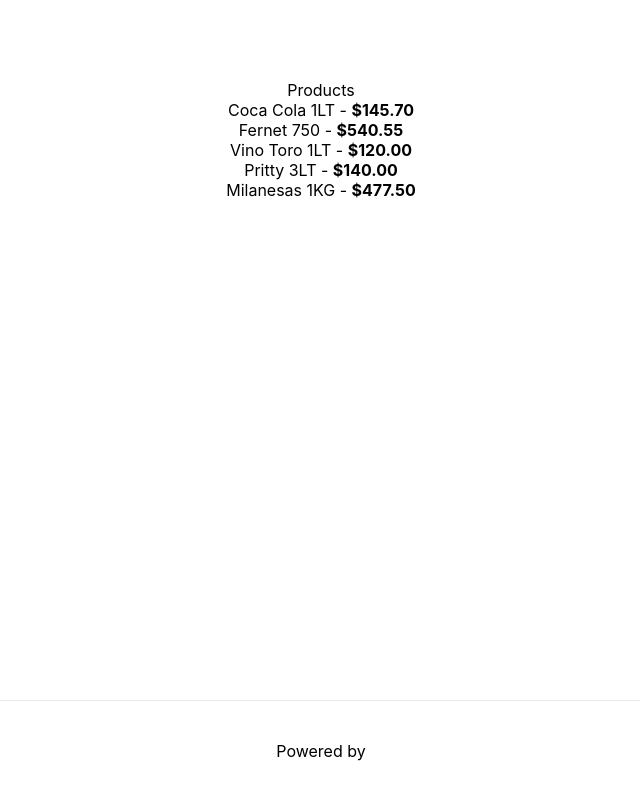
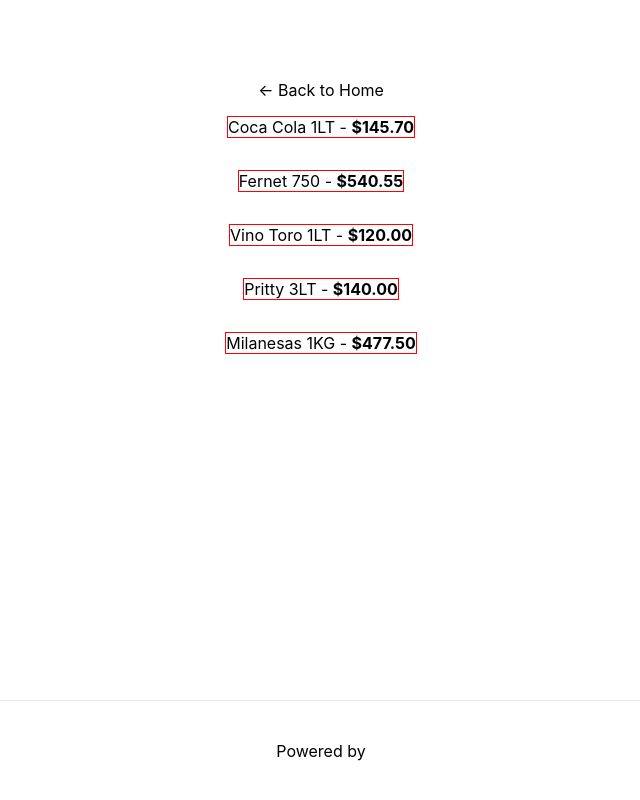
Before and after one commit to mDep07/shopping-cart, a Next.js app: page /products in a window 1280 px wide. Shown: the whole page, without its empty margins (319-959 px from the left). Built offline with nearby package versions, Linux system fonts and the light colour scheme.

Commit message:
Add listProducts component

```diff
--- /dev/null
+++ b/components/products/listProducts.jsx
@@ -0,0 +1,9 @@
+import styles from '../../styles/Product.module.css';
+
+import { Product } from './product';
+
+const ListProducts = ({ products }) => {
+  return products.map((p) => <Product product={p} classes={styles} />);
+};
+
+export { ListProducts };
--- a/components/products/product.jsx
+++ b/components/products/product.jsx
@@ -1,9 +1,7 @@
-const Product = ({ product }) => {
+const Product = ({ product, classes }) => {
   return (
-    <div>
-      <div>
-        {product.name} - <strong>${product.price.toFixed(2)}</strong>
-      </div>
+    <div className={classes.card}>
+      {product.name} - <strong>${product.price.toFixed(2)}</strong>
     </div>
   );
 };
--- a/pages/index.js
+++ b/pages/index.js
@@ -8,7 +8,7 @@
   return (
     <div className={mainStyles.container}>
       <Head>
-        <title>Create Next App</title>
+        <title>Home</title>
       </Head>
 
       <main className={`${mainStyles.main} ${mainStyles.button}`}>
--- a/pages/products.js
+++ b/pages/products.js
@@ -3,9 +3,9 @@
 
 import Link from 'next/link';
 
-import { Product } from '../components/products/product';
+import { ListProducts } from '../components/products/listProducts';
 
-const products = [
+const list_products = [
   { name: 'Coca Cola 1LT', price: 145.7, category: 'Driks' },
   { name: 'Fernet 750', price: 540.55, category: 'Driks' },
   { name: 'Vino Toro 1LT', price: 120, category: 'Driks' },
@@ -17,16 +17,15 @@
   return (
     <div className={mainStyles.container}>
       <Head>
-        <title>Create Next App</title>
+        <title>Products</title>
       </Head>
 
       <main className={mainStyles.main}>
-        <Link href="/products">
-          <a>Products</a>
+        <Link href="/">
+          <a>← Back to Home</a>
         </Link>
-        {products.map((p) => (
-          <Product product={p} />
-        ))}
+
+        <ListProducts products={list_products} />
       </main>
 
       <footer className={mainStyles.footer}>
--- /dev/null
+++ b/styles/Product.module.css
@@ -0,0 +1,4 @@
+.card {
+  border: 1px solid red;
+  margin: 1rem auto;
+}
```
